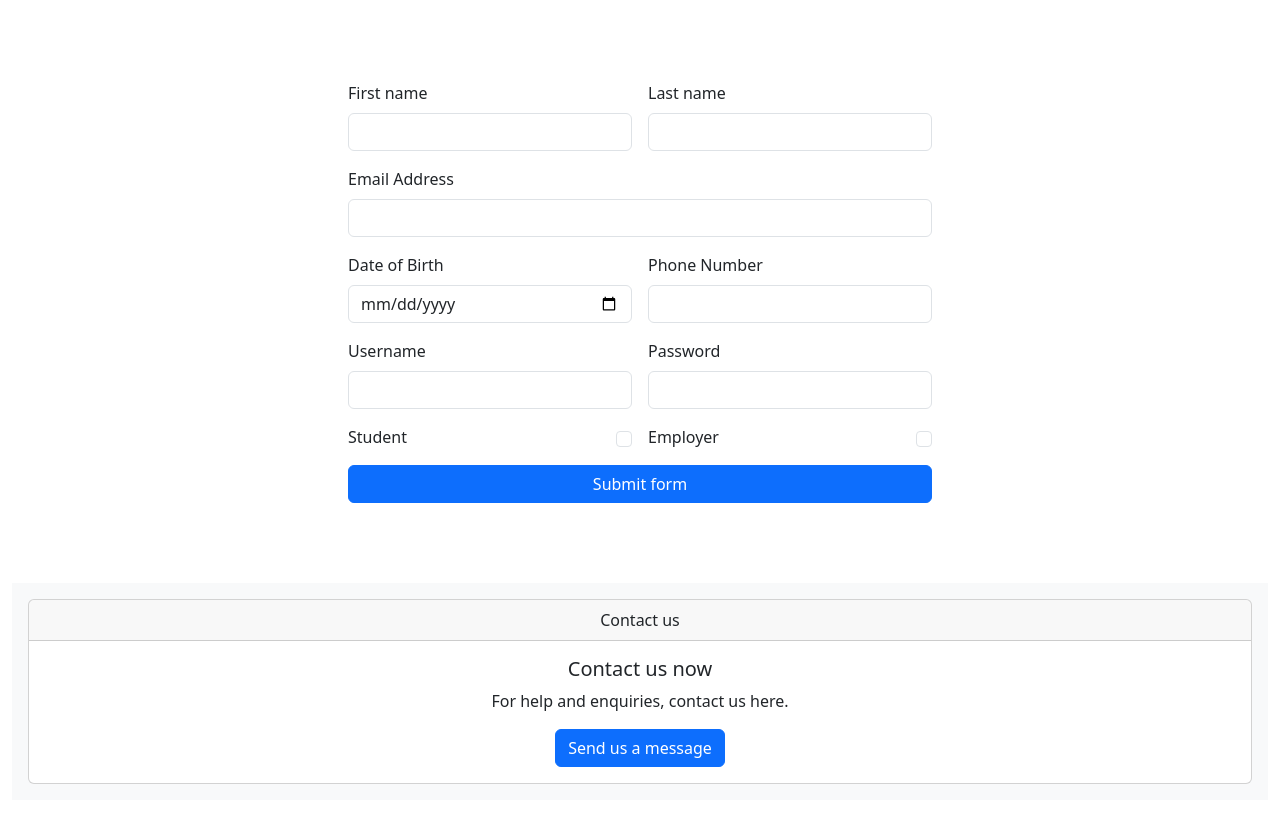
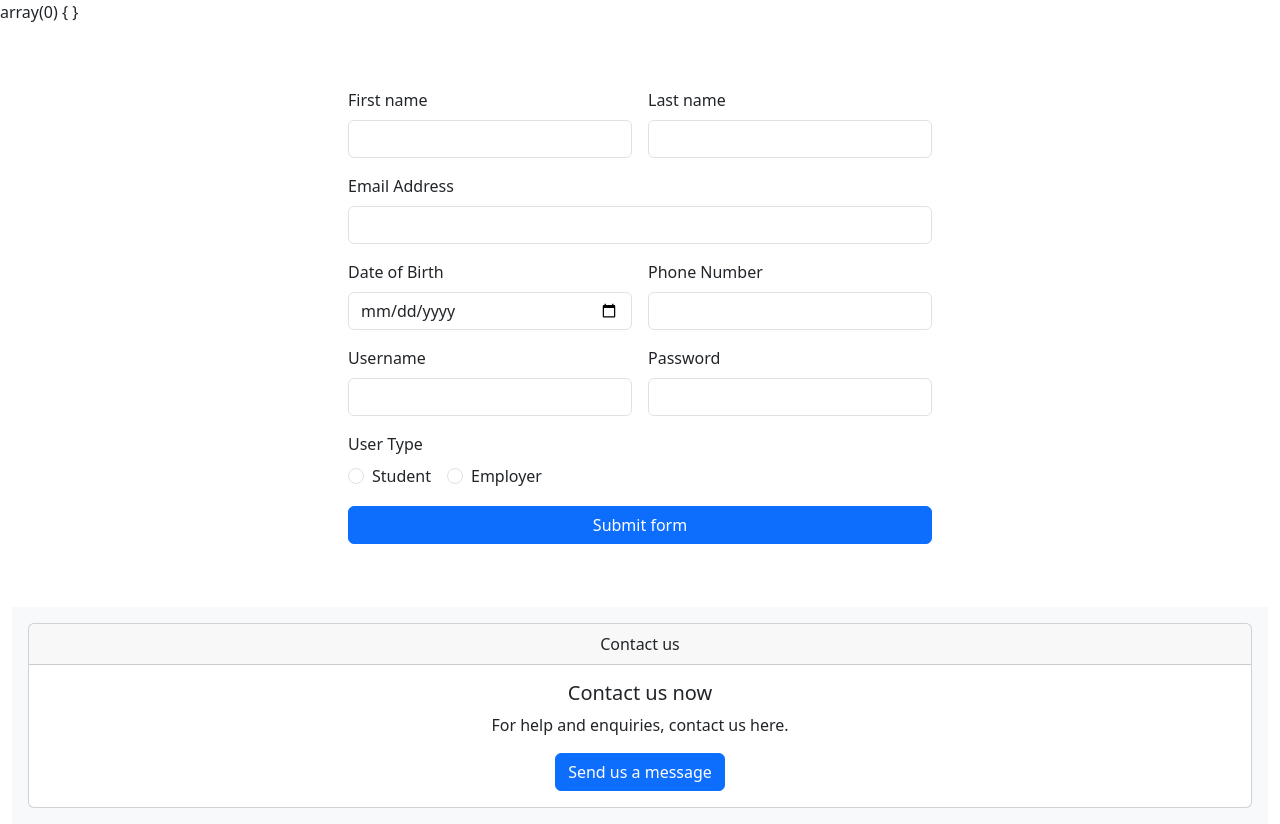
Before and after one commit to AzharWazid/BCS-HackCamp, a PHP site: page /Controller/registerPage1.php in a window 1280 px wide. Shown: the part 117-941 px from the top of the page. Before the commit the page ends 901 px from the top, so only its background shows below. Run offline with PHP 8.4, Linux system fonts and the light colour scheme.

Commit message:
made register page

```diff
--- a/Controller/registerPage1.php
+++ b/Controller/registerPage1.php
@@ -1,3 +1,18 @@
 <?php
 // Include the login view (HTML form)
 require("../View/registerPage1.phtml");
+
+if ($_SERVER['REQUEST_METHOD'] === 'POST') {
+    $firstName = $_POST['first_name'];
+    $lastName = $_POST['last_name'];
+    $email = $_POST['email'];
+    $dob = $_POST['dob'];
+    $phone = $_POST['phone'];
+    $username = $_POST['username'];
+    $password = $_POST['password'];
+    $userTypes = isset($_POST['user_type']) ? $_POST['user_type'] : [];
+
+    // Process the data (e.g., validation, saving to the database)
+    // Example:
+    // echo "User Registered: $firstName $lastName with email $email";
+}
--- a/View/registerPage1.phtml
+++ b/View/registerPage1.phtml
@@ -1,63 +1,69 @@
 <?php require_once('template/header.phtml'); ?>
+<?php var_dump($_POST);?>
 <div class="container-fluid d-flex flex-column min-vh-100">
     <div class="flex-grow-1 d-flex justify-content-center align-items-center">
-        <form class="row g-3 w-100" style="max-width: 600px;">
+        <form class="row g-3 w-100" style="max-width: 600px;" action="../Controller/registerPage1.php" method="POST">
             <div class="col-md-6">
                 <label for="validationServer01" class="form-label">First name</label>
-                <input type="text" class="form-control" id="validationServer01"  required>
+                <input type="text" class="form-control" id="validationServer01" name="first_name" required>
                 <div class="valid-feedback">
                     Looks good!
                 </div>
             </div>
             <div class="col-md-6">
                 <label for="validationServer02" class="form-label">Last name</label>
-                <input type="text" class="form-control" id="validationServer02" required>
+                <input type="text" class="form-control" id="validationServer02" name="last_name" required>
                 <div class="valid-feedback">
                     Looks good!
                 </div>
             </div>
             <div class="col-md-12">
                 <label for="validationServer03" class="form-label">Email Address</label>
-                <input type="email" class="form-control" id="validationServer03" required>
+                <input type="email" class="form-control" id="validationServer03" name="email" required>
                 <div class="valid-feedback">
                     Looks good!
                 </div>
             </div>
             <div class="col-md-6">
                 <label for="validationServer04" class="form-label">Date of Birth</label>
-                <input type="date" class="form-control" id="validationServer04" required>
+                <input type="date" class="form-control" id="validationServer04" name="dob" required>
                 <div class="valid-feedback">
                     Looks good!
                 </div>
             </div>
             <div class="col-md-6">
                 <label for="validationServer05" class="form-label">Phone Number</label>
-                <input type="tel" class="form-control" id="validationServer05" required>
+                <input type="tel" class="form-control" id="validationServer05" name="phone" required>
                 <div class="valid-feedback">
                     Looks good!
                 </div>
             </div>
             <div class="col-md-6">
                 <label for="validationServer06" class="form-label">Username</label>
-                <input type="text" class="form-control" id="validationServer06" required>
+                <input type="text" class="form-control" id="validationServer06" name="username" required>
                 <div class="valid-feedback">
                     Looks good!
                 </div>
             </div>
             <div class="col-md-6">
                 <label for="validationServer07" class="form-label">Password</label>
-                <input type="password" class="form-control" id="validationServer07" required>
+                <input type="password" class="form-control" id="validationServer07" name="password" required>
                 <div class="valid-feedback">
                     Looks good!
                 </div>
             </div>
-            <div class="col-md-6 d-flex justify-content-between align-items-center">
-                <label for="student" class="form-check-label">Student</label>
-                <input type="checkbox" id="student" name="user_type[]" value="student" class="form-check-input ml-2">
-            </div>
-            <div class="col-md-6 d-flex justify-content-between align-items-center">
-                <label for="employer" class="form-check-label">Employer</label>
-                <input type="checkbox" id="employer" name="user_type[]" value="employer" class="form-check-input ml-2">
+            <div class="col-md-12">
+                <label class="form-label">User Type</label>
+                <div class="d-flex justify-content-start align-items-center">
+                    <div class="form-check me-3">
+                        <input type="radio" id="student" name="user_type" value="student" class="form-check-input" required>
+                        <label for="student" class="form-check-label">Student</label>
+                    </div>
+                    <div class="form-check">
+                        <input type="radio" id="employer" name="user_type" value="employer" class="form-check-input" required>
+                        <label for="employer" class="form-check-label">Employer</label>
+                    </div>
+                </div>
             </div>
             <div class="col-12">
                 <button class="btn btn-primary w-100" type="submit">Submit form</button>
```
